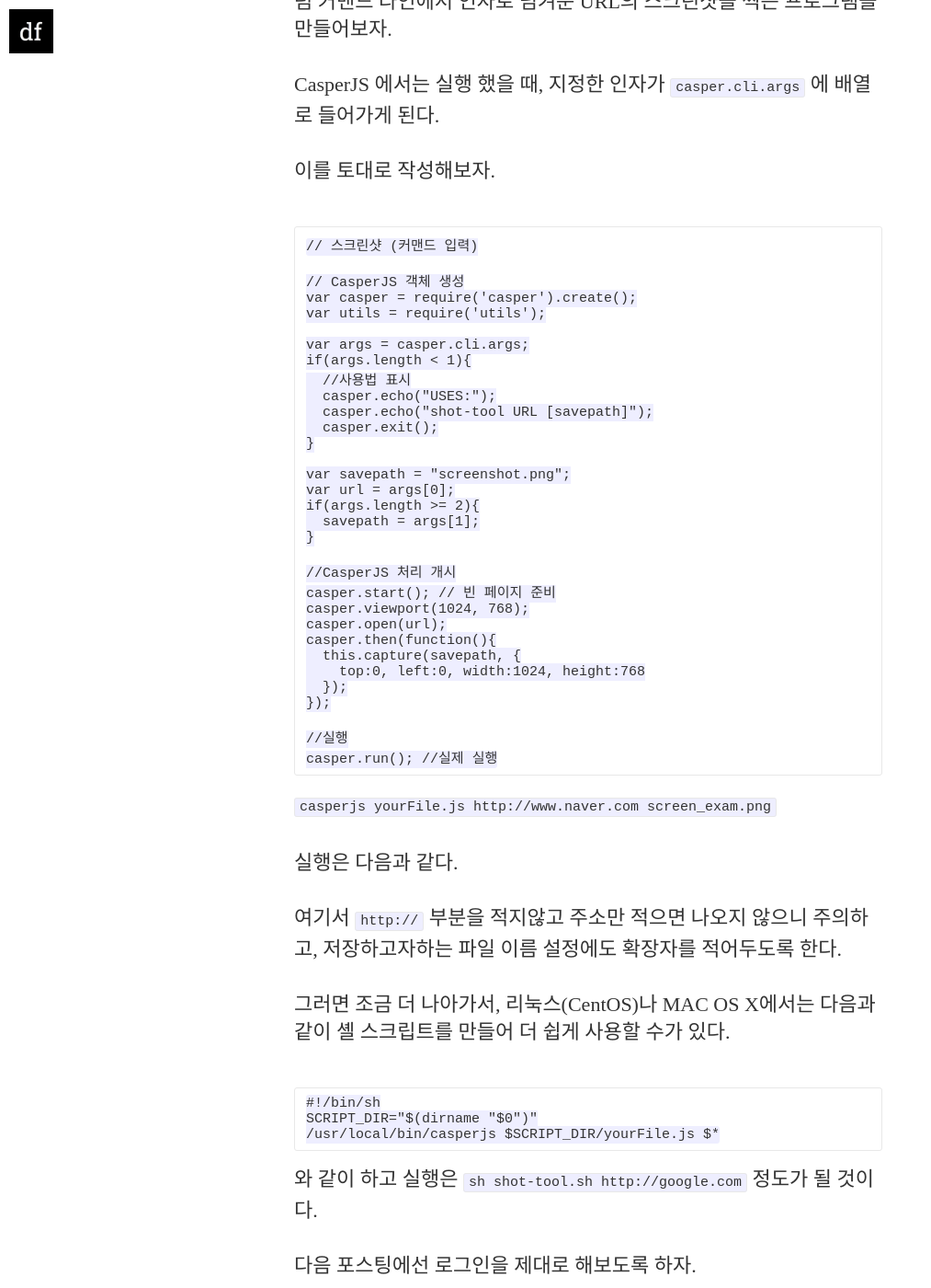
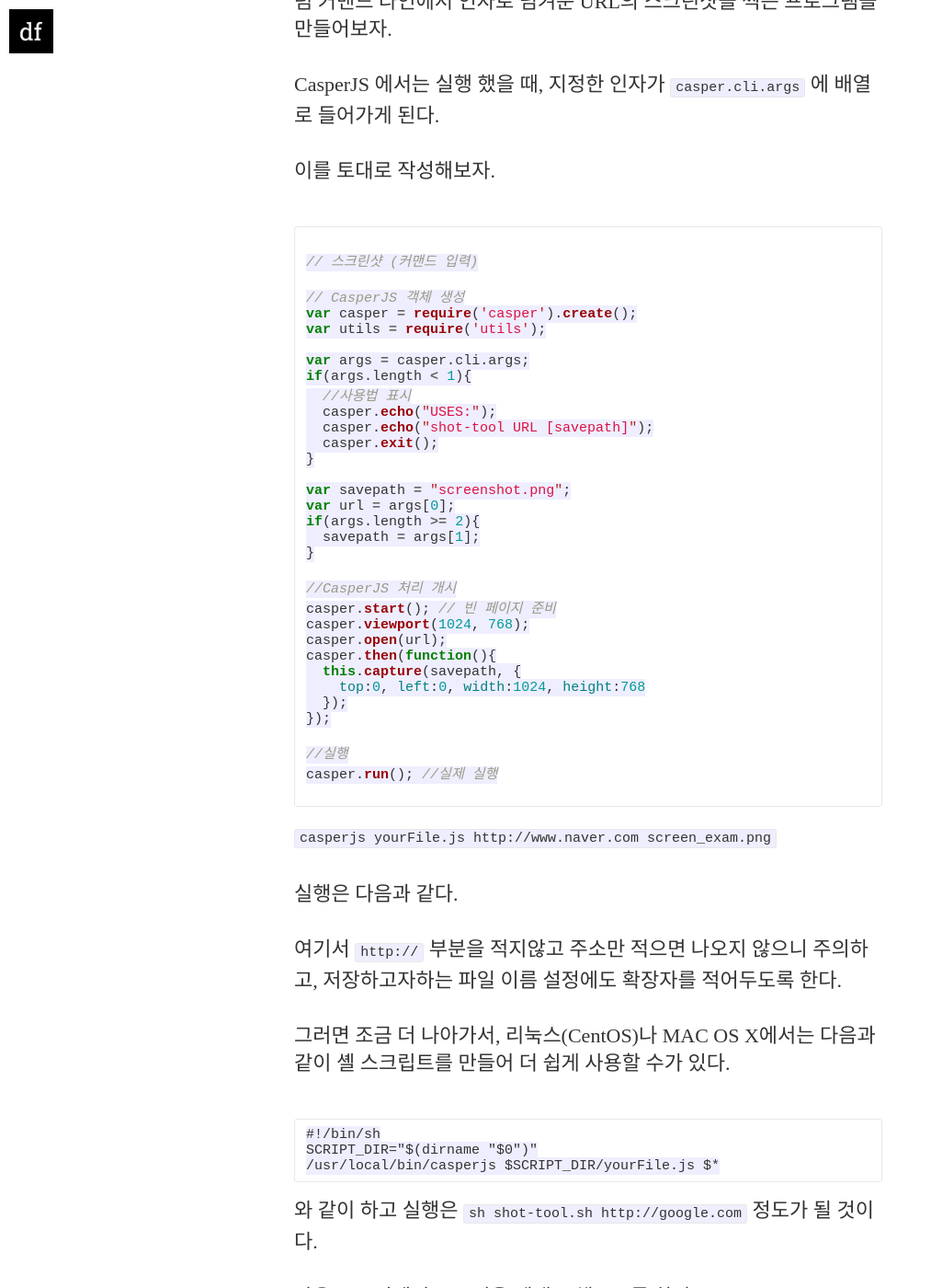
Before and after one commit to koocci/github.io, a Jekyll site: the page built from _posts/2017-02-05-nodejs_crawlingBook_2.md, in a window 1280 px wide and 1400 px high, scrolled down 5326 px. Shown: the whole window at 92% size, without its empty margins (0-1013 px from the left). Built offline with Jekyll 4.4.1, drawn with Linux system fonts in a browser that asks for light colours; nearby versions of some CDN libraries; some web fonts are replaced; comment, search, counter and statistics services are not loaded.

Commit message:
check code highlighter rouge
Signed-off-by: Koo jinhyun <lazyeffect1@gmail.com>

````diff
--- a/_config.yml
+++ b/_config.yml
@@ -23,6 +23,11 @@
 url: "https://koocci.github.io" # the base hostname & protocol for your site
 baseurl: ""
 
+markdown: kramdown
+
+kramdown:
+  input: GFM
+  syntax_highlighter: rouge
 
 #fill in disqus shortname to use disqus
 disqus: lazyeffect
--- a/_includes/head.html
+++ b/_includes/head.html
@@ -43,4 +43,5 @@
 
   <link rel="stylesheet" type="text/css" media="screen" href="{{ "/css/main.css"  | prepend: site.baseurl  }}" />
   <link rel="stylesheet" type="text/css" media="print" href="{{ "/css/print.css"  | prepend: site.baseurl  }}" />
+  <link rel="stylesheet" type="text/css" href="/css/syntax.css">
 </head>
--- a/_posts/2017-02-05-nodejs_crawlingBook_2.md
+++ b/_posts/2017-02-05-nodejs_crawlingBook_2.md
@@ -166,39 +166,42 @@
 
 이를 토대로 작성해보자.
 
-    // 스크린샷 (커맨드 입력)
+``` javascript
 
-    // CasperJS 객체 생성
-    var casper = require('casper').create();
-    var utils = require('utils');
+// 스크린샷 (커맨드 입력)
 
-    var args = casper.cli.args;
-    if(args.length < 1){
-      //사용법 표시
-      casper.echo("USES:");
-      casper.echo("shot-tool URL [savepath]");
-      casper.exit();
-    }
+// CasperJS 객체 생성
+var casper = require('casper').create();
+var utils = require('utils');
 
-    var savepath = "screenshot.png";
-    var url = args[0];
-    if(args.length >= 2){
-      savepath = args[1];
-    }
+var args = casper.cli.args;
+if(args.length < 1){
+  //사용법 표시
+  casper.echo("USES:");
+  casper.echo("shot-tool URL [savepath]");
+  casper.exit();
+}
 
-    //CasperJS 처리 개시
-    casper.start(); // 빈 페이지 준비
-    casper.viewport(1024, 768);
-    casper.open(url);
-    casper.then(function(){
-      this.capture(savepath, {
-        top:0, left:0, width:1024, height:768
-      });
-    });
+var savepath = "screenshot.png";
+var url = args[0];
+if(args.length >= 2){
+  savepath = args[1];
+}
 
-    //실행
-    casper.run(); //실제 실행
+//CasperJS 처리 개시
+casper.start(); // 빈 페이지 준비
+casper.viewport(1024, 768);
+casper.open(url);
+casper.then(function(){
+  this.capture(savepath, {
+    top:0, left:0, width:1024, height:768
+  });
+});
 
+//실행
+casper.run(); //실제 실행
+
+```
 
 `casperjs yourFile.js http://www.naver.com screen_exam.png`
 
--- /dev/null
+++ b/css/syntax.css
@@ -0,0 +1,68 @@
+.hll { background-color: #ffffcc }
+.c { color: #408080; font-style: italic } /* Comment */
+.err { border: 1px solid #FF0000 } /* Error */
+.k { color: #008000; font-weight: bold } /* Keyword */
+.o { color: #666666 } /* Operator */
+.ch { color: #408080; font-style: italic } /* Comment.Hashbang */
+.cm { color: #408080; font-style: italic } /* Comment.Multiline */
+.cp { color: #BC7A00 } /* Comment.Preproc */
+.cpf { color: #408080; font-style: italic } /* Comment.PreprocFile */
+.c1 { color: #408080; font-style: italic } /* Comment.Single */
+.cs { color: #408080; font-style: italic } /* Comment.Special */
+.gd { color: #A00000 } /* Generic.Deleted */
+.ge { font-style: italic } /* Generic.Emph */
+.gr { color: #FF0000 } /* Generic.Error */
+.gh { color: #000080; font-weight: bold } /* Generic.Heading */
+.gi { color: #00A000 } /* Generic.Inserted */
+.go { color: #888888 } /* Generic.Output */
+.gp { color: #000080; font-weight: bold } /* Generic.Prompt */
+.gs { font-weight: bold } /* Generic.Strong */
+.gu { color: #800080; font-weight: bold } /* Generic.Subheading */
+.gt { color: #0044DD } /* Generic.Traceback */
+.kc { color: #008000; font-weight: bold } /* Keyword.Constant */
+.kd { color: #008000; font-weight: bold } /* Keyword.Declaration */
+.kn { color: #008000; font-weight: bold } /* Keyword.Namespace */
+.kp { color: #008000 } /* Keyword.Pseudo */
+.kr { color: #008000; font-weight: bold } /* Keyword.Reserved */
+.kt { color: #B00040 } /* Keyword.Type */
+.m { color: #666666 } /* Literal.Number */
+.s { color: #BA2121 } /* Literal.String */
+.na { color: #7D9029 } /* Name.Attribute */
+.nb { color: #008000 } /* Name.Builtin */
+.nc { color: #0000FF; font-weight: bold } /* Name.Class */
+.no { color: #880000 } /* Name.Constant */
+.nd { color: #AA22FF } /* Name.Decorator */
+.ni { color: #999999; font-weight: bold } /* Name.Entity */
+.ne { color: #D2413A; font-weight: bold } /* Name.Exception */
+.nf { color: #0000FF } /* Name.Function */
+.nl { color: #A0A000 } /* Name.Label */
+.nn { color: #0000FF; font-weight: bold } /* Name.Namespace */
+.nt { color: #008000; font-weight: bold } /* Name.Tag */
+.nv { color: #19177C } /* Name.Variable */
+.ow { color: #AA22FF; font-weight: bold } /* Operator.Word */
+.w { color: #bbbbbb } /* Text.Whitespace */
+.mb { color: #666666 } /* Literal.Number.Bin */
+.mf { color: #666666 } /* Literal.Number.Float */
+.mh { color: #666666 } /* Literal.Number.Hex */
+.mi { color: #666666 } /* Literal.Number.Integer */
+.mo { color: #666666 } /* Literal.Number.Oct */
+.sa { color: #BA2121 } /* Literal.String.Affix */
+.sb { color: #BA2121 } /* Literal.String.Backtick */
+.sc { color: #BA2121 } /* Literal.String.Char */
+.dl { color: #BA2121 } /* Literal.String.Delimiter */
+.sd { color: #BA2121; font-style: italic } /* Literal.String.Doc */
+.s2 { color: #BA2121 } /* Literal.String.Double */
+.se { color: #BB6622; font-weight: bold } /* Literal.String.Escape */
+.sh { color: #BA2121 } /* Literal.String.Heredoc */
+.si { color: #BB6688; font-weight: bold } /* Literal.String.Interpol */
+.sx { color: #008000 } /* Literal.String.Other */
+.sr { color: #BB6688 } /* Literal.String.Regex */
+.s1 { color: #BA2121 } /* Literal.String.Single */
+.ss { color: #19177C } /* Literal.String.Symbol */
+.bp { color: #008000 } /* Name.Builtin.Pseudo */
+.fm { color: #0000FF } /* Name.Function.Magic */
+.vc { color: #19177C } /* Name.Variable.Class */
+.vg { color: #19177C } /* Name.Variable.Global */
+.vi { color: #19177C } /* Name.Variable.Instance */
+.vm { color: #19177C } /* Name.Variable.Magic */
+.il { color: #666666 } /* Literal.Number.Integer.Long */
````
